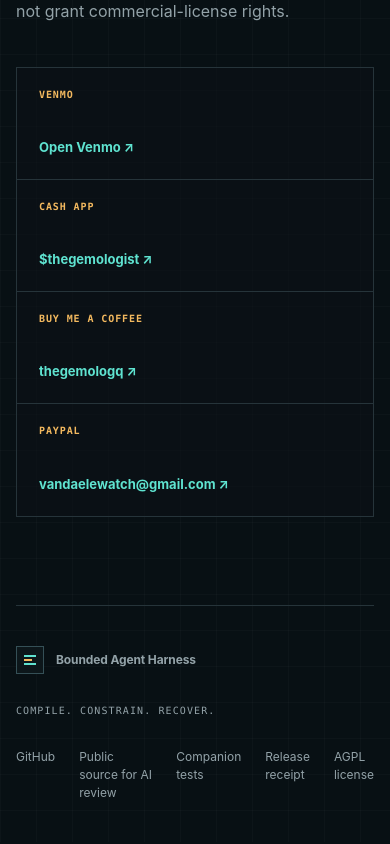
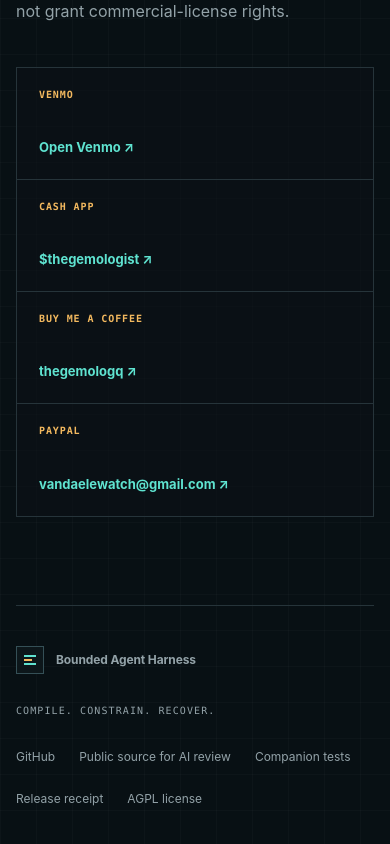
Before and after one commit to cexplayer01/bounded-agent-harness, a Next.js app in the folder website/: page / in a window 390 px wide. Shown: the part 8982-9826 px from the top of the page. Built offline with nearby package versions, Linux system fonts and the light colour scheme.

Commit message:
Keep source download links wrapping on small screens

```diff
--- a/website/app/globals.css
+++ b/website/app/globals.css
@@ -154,7 +154,7 @@ h1 em { color: var(--muted); font-style: normal; font-weight: 420; }
 
 footer { min-height: 120px; display: grid; grid-template-columns: 1fr auto 1fr; align-items: center; gap: 32px; border-top: 1px solid var(--line); color: var(--muted); font-size: 12px; }
 footer > p { font: 10px/1 ui-monospace, SFMono-Regular, Consolas, monospace; text-transform: uppercase; letter-spacing: .11em; }
-footer > div { display: flex; justify-content: flex-end; gap: 24px; }
+footer > div { display: flex; flex-wrap: wrap; justify-content: flex-end; gap: 24px; }
 
 @media (max-width: 850px) {
   .hero { min-height: 0; grid-template-columns: 1fr; padding-top: 68px; }
```
